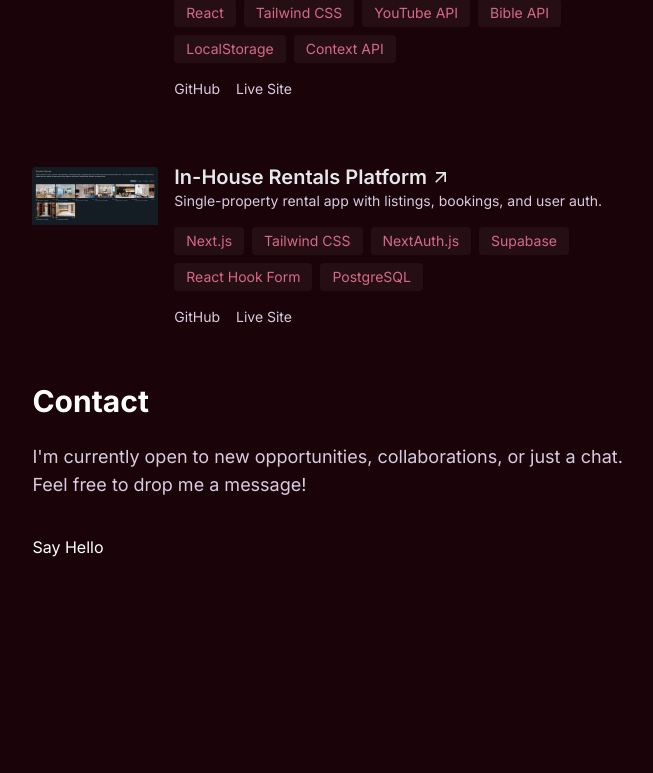
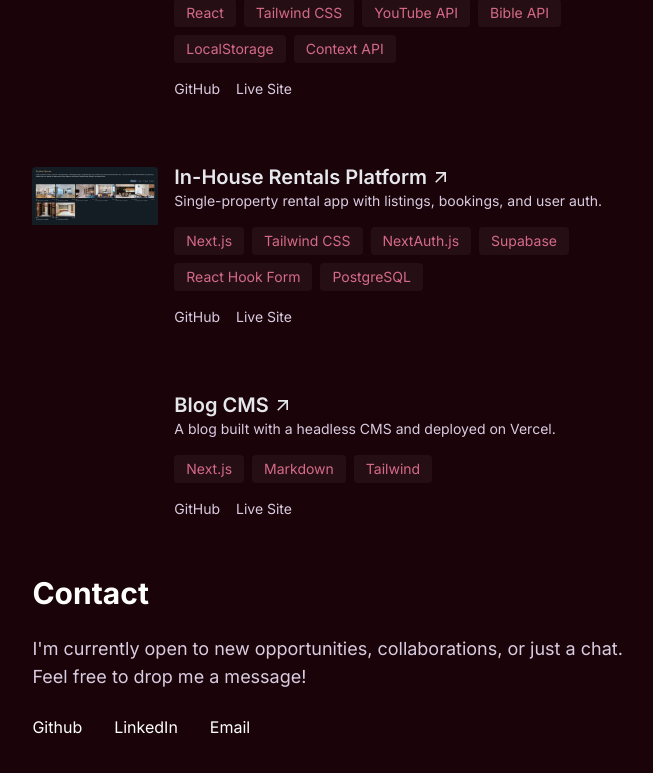
Before and after one commit to Hwezah/Portfolio, a Next.js app: page / in a window 1280 px wide. Shown: the part 697-1470 px from the top of the page, without its empty margins (570-1223 px from the left). Before the commit the page ends 1364 px from the top, so only its background shows below. Built offline with nearby package versions, Linux system fonts and the light colour scheme.

Commit message:
Fixed Spacing inconsistencies

```diff
--- a/app/components/Contact.tsx
+++ b/app/components/Contact.tsx
@@ -8,12 +8,26 @@ export default function Contact() {
         I&apos;m currently open to new opportunities, collaborations, or just a
         chat. Feel free to drop me a message!
       </p>
-      <a
-        href="mailto:yourname@email.com"
-        className="inline-block  text-white py-3 rounded-lg transition"
-      >
-        Say Hello
-      </a>
+      <div className="flex gap-8 items-center">
+        <a
+          href="https://github.com/Hwezah"
+          className="inline-block  text-white  rounded-lg transition"
+        >
+          Github
+        </a>
+        <a
+          href="https://linkedin.com/in/hwezah"
+          className="inline-block  text-white rounded-lg transition"
+        >
+          LinkedIn
+        </a>
+        <a
+          href="https://hwezah.dev@gmail.com"
+          className="inline-block  text-white rounded-lg transition"
+        >
+          Email
+        </a>
+      </div>
     </section>
   );
 }
--- a/app/components/Projects.tsx
+++ b/app/components/Projects.tsx
@@ -59,6 +59,7 @@ const projects: Project[] = [
     title: "Blog CMS",
     description: "A blog built with a headless CMS and deployed on Vercel.",
     tech: ["Next.js", "Markdown", "Tailwind"],
+    link: "#",
     github: "https://github.com/yourusername/blog",
     image: "#",
   },
```
